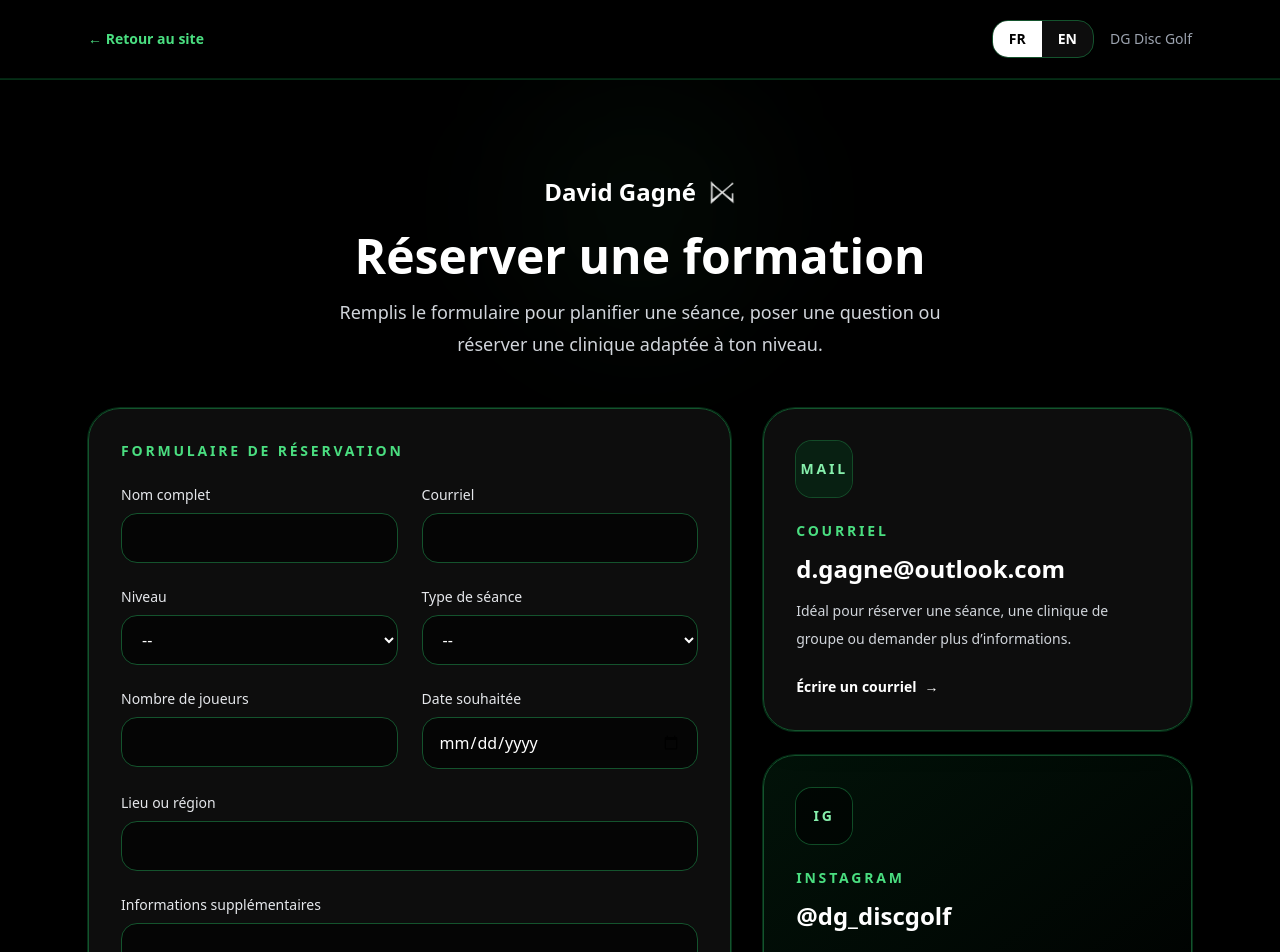
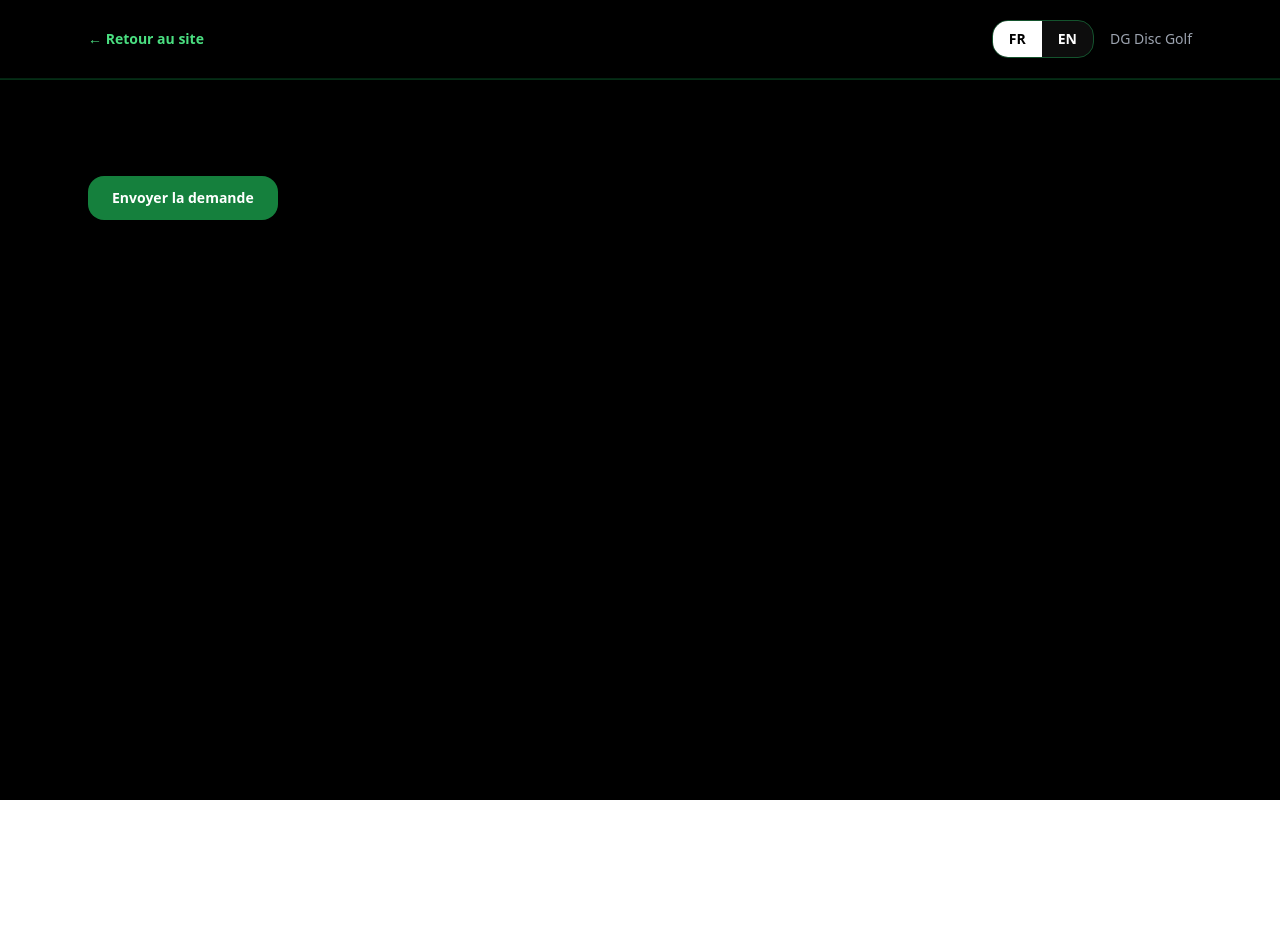
Before and after one commit to DGDiscgolf/DG_Discgolf, a React (Vite) app: page /contact in a window 1280 px wide. Shown: the top 952 px of the page. After the commit the page ends 800 px from the top, so only its background shows below. Built offline with nearby package versions, Linux system fonts and the light colour scheme.

Commit message:
Update ContactPage.jsx

```diff
--- a/src/pages/ContactPage.jsx
+++ b/src/pages/ContactPage.jsx
@@ -6,6 +6,8 @@ export default function ContactPage() {
   const [showFormSuccess, setShowFormSuccess] = useState(false);
 
   useEffect(() => {
+    window.scrollTo(0, 0); // ✅ AJOUT
+
     const savedLanguage = localStorage.getItem("dg_site_language");
     if (savedLanguage === "fr" || savedLanguage === "en") {
       setLanguage(savedLanguage);
@@ -125,9 +127,8 @@ export default function ContactPage() {
           <div className="flex items-center gap-4">
             <div className="flex overflow-hidden rounded-2xl border border-green-900 bg-white/5">
               <button
-                type="button"
                 onClick={() => changeLanguage("fr")}
-                className={`px-4 py-2 text-sm font-semibold transition ${
+                className={`px-4 py-2 text-sm font-semibold ${
                   language === "fr"
                     ? "bg-white text-black"
                     : "text-white hover:bg-white/10"
@@ -136,9 +137,8 @@ export default function ContactPage() {
                 FR
               </button>
               <button
-                type="button"
                 onClick={() => changeLanguage("en")}
-                className={`px-4 py-2 text-sm font-semibold transition ${
+                className={`px-4 py-2 text-sm font-semibold ${
                   language === "en"
                     ? "bg-white text-black"
                     : "text-white hover:bg-white/10"
@@ -153,242 +153,27 @@ export default function ContactPage() {
         </div>
       </header>
 
-      <main className="relative overflow-hidden border-t border-green-950 bg-black py-24 text-white">
-        <div className="absolute left-1/2 top-0 h-64 w-64 -translate-x-1/2 rounded-full bg-green-900/10 blur-3xl" />
+      <main className="relative overflow-hidden border-t border-green-950 bg-black py-24">
+        <div className="relative mx-auto max-w-6xl px-6">
 
-        <div className="relative mx-auto max-w-6xl px-6">
-          <div className="text-center">
-            <div className="mx-auto mb-6 flex w-fit items-center gap-3">
-              <div className="text-2xl font-bold">David Gagné</div>
-              <img
-                src="/DG_logowhite.png"
-                alt="DG Logo"
-                className="h-7 w-7 object-contain opacity-90"
-              />
-            </div>
-
-            <h1 className="text-4xl font-bold md:text-5xl">{t.title}</h1>
-            <p className="mx-auto mt-4 max-w-2xl text-lg leading-8 text-gray-300">
-              {t.text}
-            </p>
-          </div>
-
-          <div className="mt-12 grid gap-8 lg:grid-cols-[1.2fr_0.8fr]">
-            <div className="rounded-[2rem] border border-green-900 bg-white/5 p-8 shadow-xl shadow-black/30 ring-1 ring-green-950 backdrop-blur-sm">
-              <div className="mb-6 text-sm font-semibold uppercase tracking-[0.2em] text-green-400">
-                {t.formTitle}
-              </div>
-
-              {showFormSuccess && (
-                <div className="mb-6 rounded-2xl border border-green-700 bg-green-950/40 px-4 py-3 text-sm text-green-200">
-                  {t.successMessage}
-                </div>
-              )}
-
+          {/* FORMULAIRE */}
           <form
             action={formspreeEndpoint}
             method="POST"
+            onSubmit={handleFormSubmit}
             className="space-y-6"
-                onSubmit={handleFormSubmit}
           >
-                <input type="hidden" name="_subject" value={t.formSubject} />
-                <input
-                  type="hidden"
-                  name="_language"
-                  value={language.toUpperCase()}
-                />
+            {/* ... tes champs ici inchangés */}
 
-                <div className="grid gap-6 md:grid-cols-2">
-                  <div>
-                    <label className="mb-2 block text-sm font-medium text-gray-200">
-                      {t.name}
-                    </label>
-                    <input
-                      type="text"
-                      name="name"
-                      required
-                      className="w-full rounded-2xl border border-green-900 bg-black/60 px-4 py-3 text-white outline-none transition focus:border-green-600"
-                    />
-                  </div>
-
-                  <div>
-                    <label className="mb-2 block text-sm font-medium text-gray-200">
-                      {t.email}
-                    </label>
-                    <input
-                      type="email"
-                      name="email"
-                      required
-                      className="w-full rounded-2xl border border-green-900 bg-black/60 px-4 py-3 text-white outline-none transition focus:border-green-600"
-                    />
-                  </div>
-                </div>
-
-                <div className="grid gap-6 md:grid-cols-2">
-                  <div>
-                    <label className="mb-2 block text-sm font-medium text-gray-200">
-                      {t.level}
-                    </label>
-                    <select
-                      name="level"
-                      required
-                      defaultValue=""
-                      className="w-full rounded-2xl border border-green-900 bg-black/60 px-4 py-3 text-white outline-none transition focus:border-green-600"
-                    >
-                      <option value="" disabled>
-                        --
-                      </option>
-                      <option value={t.levelOptions.beginner}>
-                        {t.levelOptions.beginner}
-                      </option>
-                      <option value={t.levelOptions.intermediate}>
-                        {t.levelOptions.intermediate}
-                      </option>
-                      <option value={t.levelOptions.advanced}>
-                        {t.levelOptions.advanced}
-                      </option>
-                    </select>
-                  </div>
-
-                  <div>
-                    <label className="mb-2 block text-sm font-medium text-gray-200">
-                      {t.sessionType}
-                    </label>
-                    <select
-                      name="sessionType"
-                      required
-                      defaultValue=""
-                      className="w-full rounded-2xl border border-green-900 bg-black/60 px-4 py-3 text-white outline-none transition focus:border-green-600"
-                    >
-                      <option value="" disabled>
-                        --
-                      </option>
-                      <option value={t.sessionOptions.private}>
-                        {t.sessionOptions.private}
-                      </option>
-                      <option value={t.sessionOptions.group}>
-                        {t.sessionOptions.group}
-                      </option>
-                      <option value={t.sessionOptions.technical}>
-                        {t.sessionOptions.technical}
-                      </option>
-                      <option value={t.sessionOptions.intro}>
-                        {t.sessionOptions.intro}
-                      </option>
-                    </select>
-                  </div>
-                </div>
-
-                <div className="grid gap-6 md:grid-cols-2">
-                  <div>
-                    <label className="mb-2 block text-sm font-medium text-gray-200">
-                      {t.players}
-                    </label>
-                    <input
-                      type="number"
-                      name="players"
-                      min="1"
-                      className="w-full rounded-2xl border border-green-900 bg-black/60 px-4 py-3 text-white outline-none transition focus:border-green-600"
-                    />
-                  </div>
-
-                  <div>
-                    <label className="mb-2 block text-sm font-medium text-gray-200">
-                      {t.date}
-                    </label>
-                    <input
-                      type="date"
-                      name="preferredDate"
-                      className="w-full rounded-2xl border border-green-900 bg-black/60 px-4 py-3 text-white outline-none transition focus:border-green-600"
-                    />
-                  </div>
-                </div>
-
-                <div>
-                  <label className="mb-2 block text-sm font-medium text-gray-200">
-                    {t.location}
-                  </label>
-                  <input
-                    type="text"
-                    name="location"
-                    className="w-full rounded-2xl border border-green-900 bg-black/60 px-4 py-3 text-white outline-none transition focus:border-green-600"
-                  />
-                </div>
-
-                <div>
-                  <label className="mb-2 block text-sm font-medium text-gray-200">
-                    {t.message}
-                  </label>
-                  <textarea
-                    name="message"
-                    rows="6"
-                    required
-                    className="w-full rounded-2xl border border-green-900 bg-black/60 px-4 py-3 text-white outline-none transition focus:border-green-600"
-                  />
-                </div>
-
+            {/* ✅ BOUTON VERT */}
             <button
               type="submit"
-                  className="inline-flex rounded-2xl bg-white px-6 py-3 text-sm font-semibold text-black transition hover:bg-green-100"
+              className="inline-flex rounded-2xl bg-green-700 px-6 py-3 text-sm font-semibold text-white transition hover:bg-green-600"
             >
               {t.submit}
             </button>
           </form>
         </div>
-
-            <div className="space-y-6">
-              <a
-                href="mailto:d.gagne@outlook.com"
-                className="group block rounded-[2rem] border border-green-900 bg-white/5 p-8 text-left shadow-xl shadow-black/30 ring-1 ring-green-950 backdrop-blur-sm transition hover:border-green-700 hover:bg-white/[0.07]"
-              >
-                <div className="flex h-14 w-14 items-center justify-center rounded-2xl bg-green-950/60 text-sm font-bold tracking-[0.2em] text-green-300 ring-1 ring-green-800/70">
-                  MAIL
-                </div>
-                <div className="mt-6 text-sm font-semibold uppercase tracking-[0.2em] text-green-400">
-                  {t.mailLabel}
-                </div>
-                <div className="mt-3 break-all text-2xl font-bold text-white">
-                  d.gagne@outlook.com
-                </div>
-                <p className="mt-3 text-sm leading-7 text-gray-300">
-                  {t.mailText}
-                </p>
-                <div className="mt-6 inline-flex items-center text-sm font-semibold text-white transition group-hover:text-green-300">
-                  {t.mailAction} <span className="ml-2">→</span>
-                </div>
-              </a>
-
-              <a
-                href="https://instagram.com/dg_discgolf"
-                target="_blank"
-                rel="noreferrer"
-                className="group block rounded-[2rem] border border-green-900 bg-gradient-to-br from-green-950/40 to-black p-8 text-left shadow-xl shadow-black/30 ring-1 ring-green-950 transition hover:border-green-700 hover:from-green-900/40"
-              >
-                <div className="flex h-14 w-14 items-center justify-center rounded-2xl bg-black/60 text-sm font-bold tracking-[0.2em] text-green-300 ring-1 ring-green-800/70">
-                  IG
-                </div>
-                <div className="mt-6 text-sm font-semibold uppercase tracking-[0.2em] text-green-400">
-                  {t.igLabel}
-                </div>
-                <div className="mt-3 text-2xl font-bold text-white">
-                  @dg_discgolf
-                </div>
-                <p className="mt-3 text-sm leading-7 text-gray-300">
-                  {t.igText}
-                </p>
-                <div className="mt-6 inline-flex items-center text-sm font-semibold text-white transition group-hover:text-green-300">
-                  {t.igAction} <span className="ml-2">↗</span>
-                </div>
-              </a>
-
-              <div className="rounded-3xl border border-green-900 bg-white/5 p-6 text-center ring-1 ring-green-950">
-                <p className="text-sm leading-7 text-gray-300">
-                  {t.footerText}
-                </p>
-              </div>
-            </div>
-          </div>
-        </div>
       </main>
     </div>
   );
```
Lines whose indentation alone changed are shown as unchanged.
